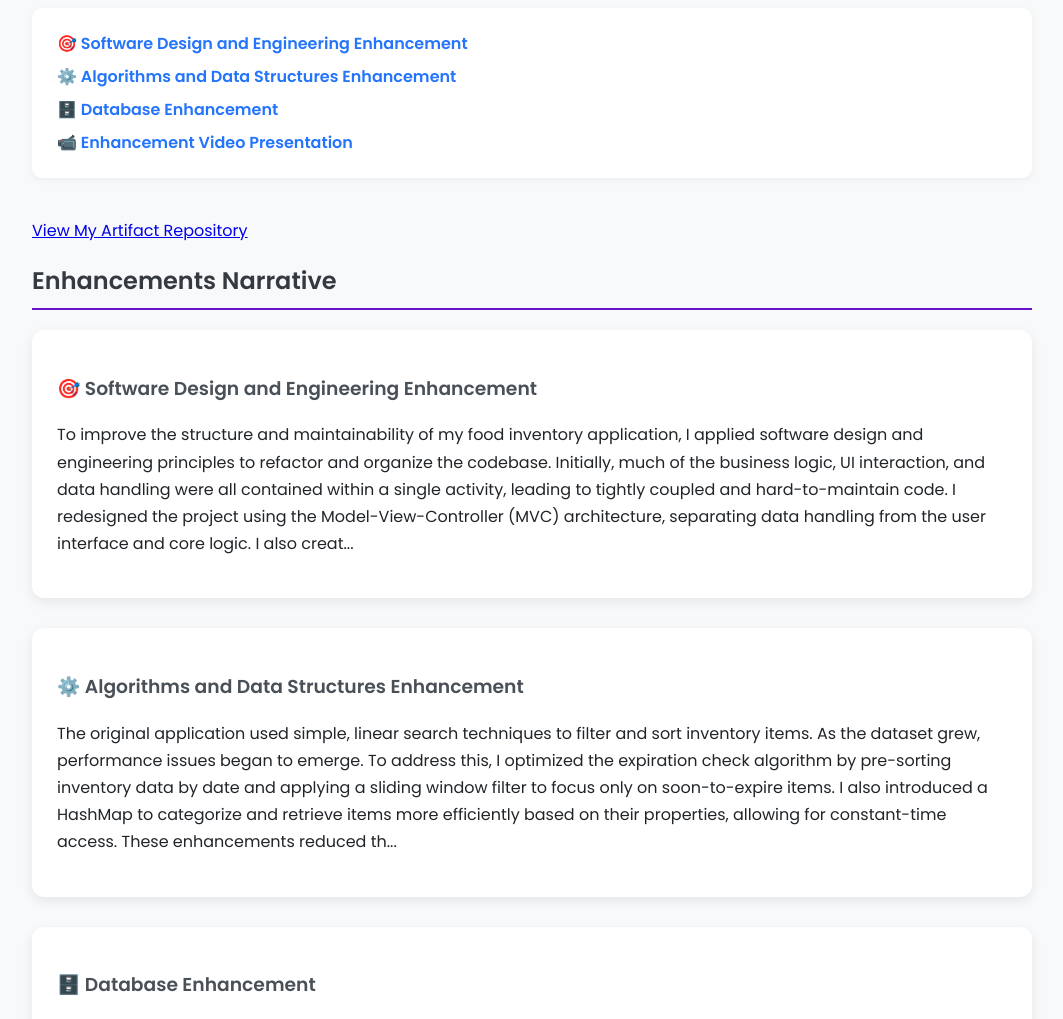
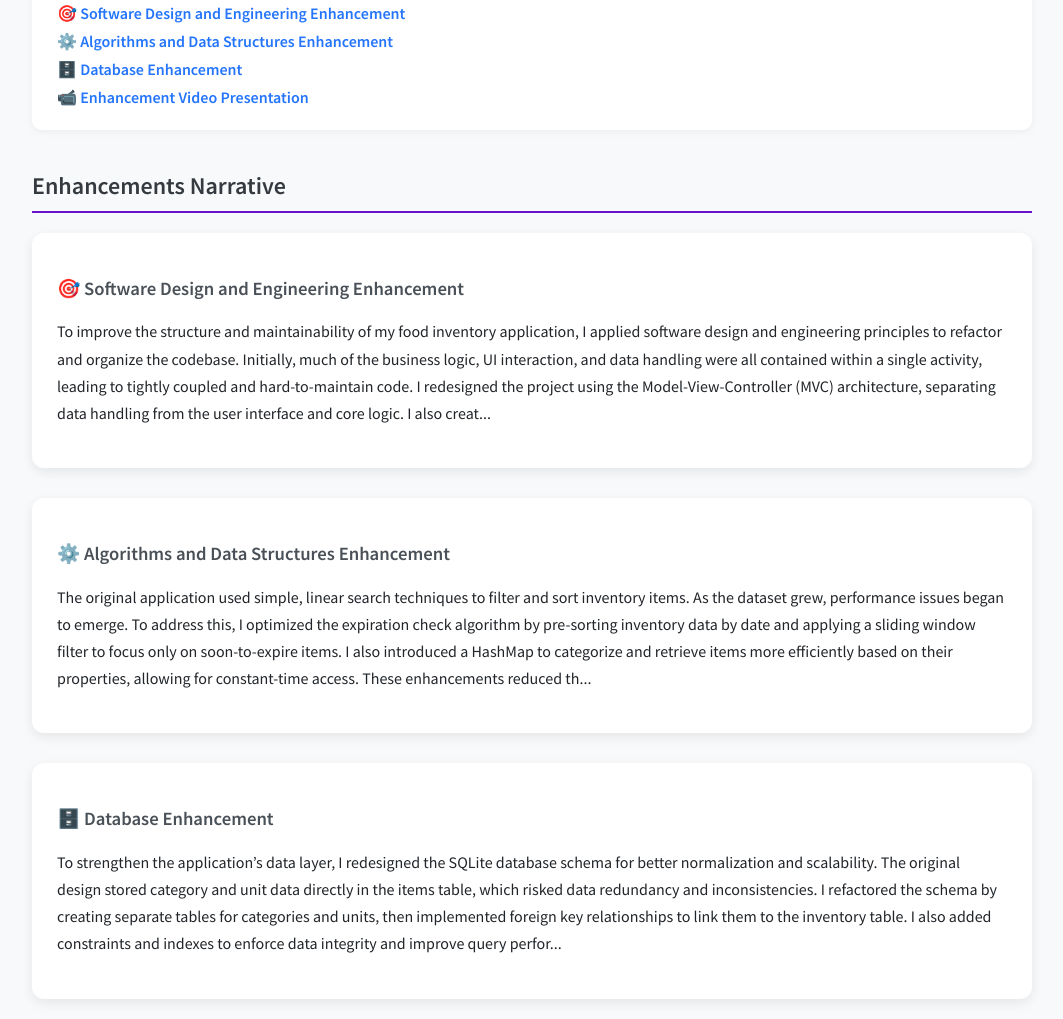
Before and after one commit to JaCoronado1/CS499, a plain HTML site: page index.html in a window 1280 px wide. Shown: the part 710-1729 px from the top of the page, without its empty margins (108-1171 px from the left). Drawn offline with Linux system fonts and the light colour scheme.

Commit message:
Update index.html

```diff
--- a/index.html
+++ b/index.html
@@ -4,11 +4,12 @@
 <head>
   <meta charset="UTF-8" />
   <meta name="viewport" content="width=device-width, initial-scale=1.0" />
-  <title>CS-499 ePortfolio - Julia Coronado</title>
-  <link href="https://fonts.googleapis.com/css2?family=Poppins:wght@400;600&display=swap" rel="stylesheet">
+  <title>CS499 ePortfolio Julia Coronado</title>
+  <link href="https://fonts.googleapis.com/css2?family=Playfair+Display:wght@700&family=Source+Sans+Pro:wght@400;600&display=swap" rel="stylesheet">
+
   <style>
     body {
-      font-family: 'Poppins', sans-serif;
+      font-family: 'Source Sans Pro', sans-serif;
       margin: 0;
       padding: 0;
       background-color: #f8f9fa;
@@ -118,9 +119,7 @@
       </ul>
     </nav>
 
-    <a href="https://github.com/JaCoronado1/CS360.git" target="_blank">
-  View My Artifact Repository
-</a>
+
 
 
     <h2>Enhancements Narrative</h2>
```
